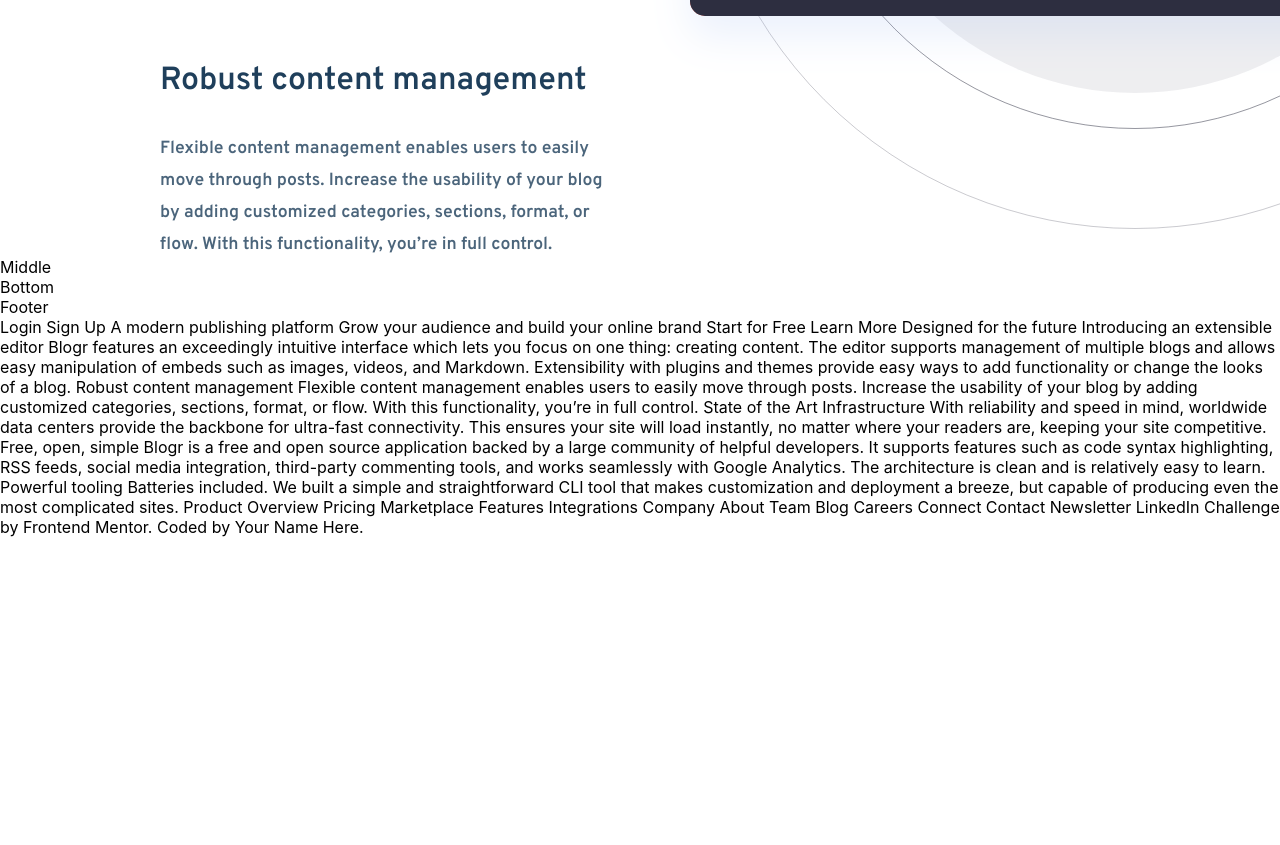
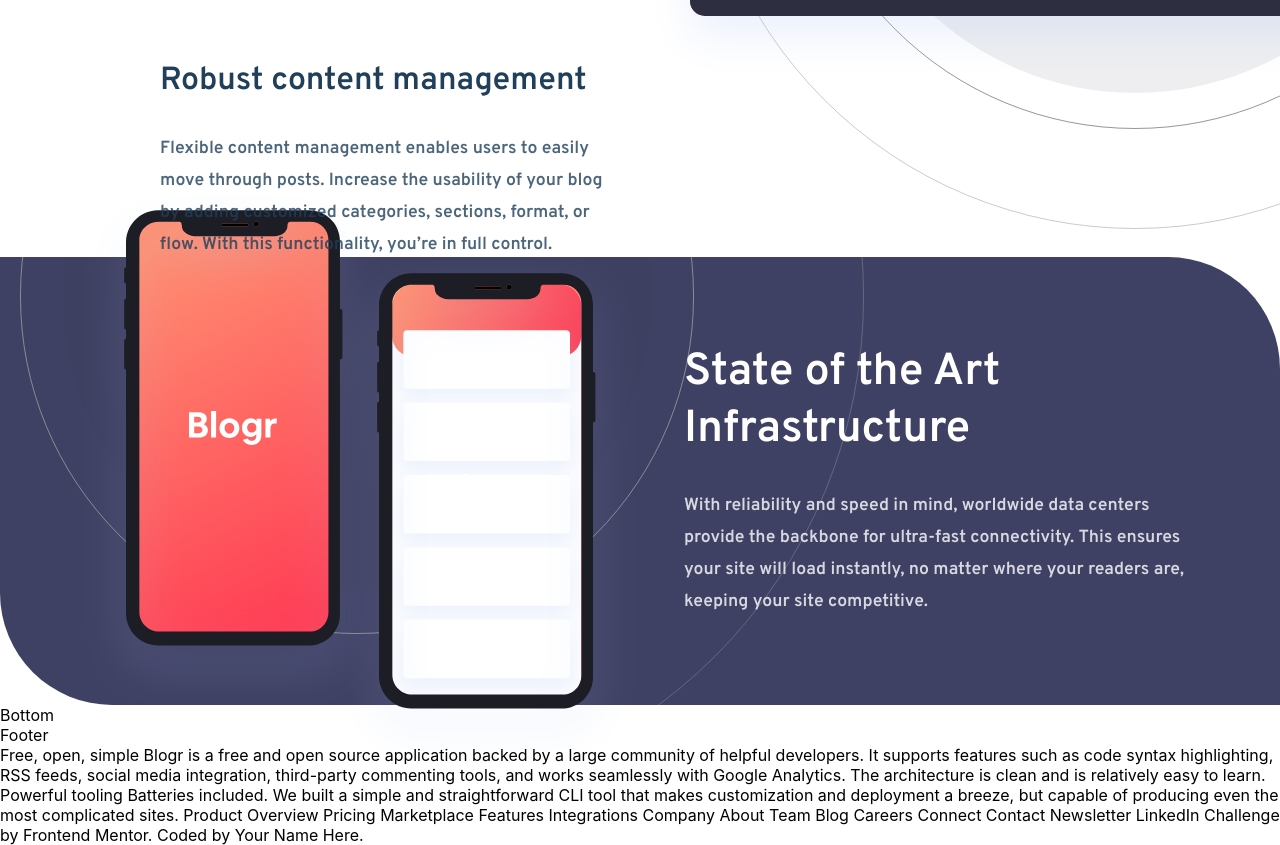
Before and after one commit to davidthus/blogr-landing-page, a React (Create React App) app: page / in a window 1280 px wide. Shown: the part 1303-2148 px from the top of the page. Before the commit the page ends 1840 px from the top, so only its background shows below. Built offline with nearby package versions, Linux system fonts and the light colour scheme.

Commit message:
finish middle section

```diff
--- a/src/App.js
+++ b/src/App.js
@@ -3,6 +3,7 @@ import { Bottom, Footer, Header, Middle, Top } from "./components";
 
 const AppContainer = styled.div`
   width: 100%;
+  overflow-x: hidden;
 `;
 
 function App() {
@@ -13,29 +14,14 @@ function App() {
       <Middle />
       <Bottom />
       <Footer />
- Login Sign Up A
-      modern publishing platform Grow your audience and build your online brand
-      Start for Free Learn More Designed for the future Introducing an
-      extensible editor Blogr features an exceedingly intuitive interface which
-      lets you focus on one thing: creating content. The editor supports
-      management of multiple blogs and allows easy manipulation of embeds such
-      as images, videos, and Markdown. Extensibility with plugins and themes
-      provide easy ways to add functionality or change the looks of a blog.
-      Robust content management Flexible content management enables users to
-      easily move through posts. Increase the usability of your blog by adding
-      customized categories, sections, format, or flow. With this functionality,
-      you’re in full control. State of the Art Infrastructure With reliability
-      and speed in mind, worldwide data centers provide the backbone for
-      ultra-fast connectivity. This ensures your site will load instantly, no
-      matter where your readers are, keeping your site competitive. Free, open,
-      simple Blogr is a free and open source application backed by a large
-      community of helpful developers. It supports features such as code syntax
-      highlighting, RSS feeds, social media integration, third-party commenting
-      tools, and works seamlessly with Google Analytics. The architecture is
-      clean and is relatively easy to learn. Powerful tooling Batteries
-      included. We built a simple and straightforward CLI tool that makes
-      customization and deployment a breeze, but capable of producing even the
-      most complicated sites. Product Overview Pricing Marketplace Features
+      Free, open, simple Blogr is a free and open source application backed by a
+      large community of helpful developers. It supports features such as code
+      syntax highlighting, RSS feeds, social media integration, third-party
+      commenting tools, and works seamlessly with Google Analytics. The
+      architecture is clean and is relatively easy to learn. Powerful tooling
+      Batteries included. We built a simple and straightforward CLI tool that
+      makes customization and deployment a breeze, but capable of producing even
+      the most complicated sites. Product Overview Pricing Marketplace Features
       Integrations Company About Team Blog Careers Connect Contact Newsletter
       LinkedIn Challenge by Frontend Mentor. Coded by Your Name Here.
     </AppContainer>
--- a/src/components/Middle/Middle.jsx
+++ b/src/components/Middle/Middle.jsx
@@ -1,8 +1,30 @@
 import React from "react";
-import styled from "styled-components";
+import Phones from "../../images/illustration-phones.svg";
+import {
+  ArticleContainer,
+  ArticleHeading,
+  Container,
+  Paragraph,
+  PhonesImage,
+} from "./Middle.style";
 
 function Middle() {
-  return <div>Middle</div>;
+  return (
+    <Container>
+      <asid>
+        <PhonesImage src={Phones} alt="phones" />
+      </asid>
+      <ArticleContainer>
+        <ArticleHeading>State of the Art Infrastructure</ArticleHeading>
+        <Paragraph>
+          With reliability and speed in mind, worldwide data centers provide the
+          backbone for ultra-fast connectivity. This ensures your site will load
+          instantly, no matter where your readers are, keeping your site
+          competitive.
+        </Paragraph>
+      </ArticleContainer>
+    </Container>
+  );
 }
 
 export default Middle;
--- /dev/null
+++ b/src/components/Middle/Middle.style.js
@@ -0,0 +1,86 @@
+import styled from "styled-components";
+import Circles from "../../images/bg-pattern-circles.svg";
+
+export const Container = styled.section`
+  width: 100vw;
+  border-bottom-left-radius: 7rem;
+  border-top-right-radius: 7rem;
+  display: flex;
+  height: 28rem;
+  align-items: center;
+  justify-content: center;
+  gap: 3rem;
+  background-color: ${(props) => props.theme.desaturatedblue};
+  background-image: url(${Circles});
+  background-repeat: no-repeat;
+  background-position: left -150px bottom -100px;
+
+  @media screen and (max-width: 1000px) {
+    gap: 0;
+  }
+
+  @media screen and (max-width: 875px) {
+    flex-direction: column;
+    height: 80vh;
+    padding-bottom: 4rem;
+    justify-content: flex-end;
+    background-position: bottom -50% center;
+  }
+
+  @media screen and (max-width: 470px) {
+    padding-bottom: 8rem;
+  }
+`;
+
+export const PhonesImage = styled.img`
+  @media screen and (max-width: 875px) {
+    width: 400px;
+    height: auto;
+  }
+
+  @media screen and (max-width: 550px) {
+    width: 300px;
+    height: auto;
+  }
+`;
+
+export const ArticleContainer = styled.article`
+  display: flex;
+  flex-direction: column;
+  gap: 2rem;
+  width: 40%;
+
+  @media screen and (max-width: 470px) {
+    width: 65%;
+  }
+`;
+
+export const ArticleHeading = styled.h3`
+  color: ${(props) => props.theme.text};
+  font-family: "Overpass", sans-serif;
+  font-weight: 600;
+  font-size: 2.8rem;
+
+  @media screen and (max-width: 875px) {
+    text-align: center;
+  }
+
+  @media screen and (max-width: 480px) {
+    font-size: 2rem;
+  }
+`;
+
+export const Paragraph = styled.p`
+  color: ${(props) => props.theme.text};
+  font-family: "Overpass", sans-serif;
+  opacity: 0.8;
+  font-size: 0.9rem;
+  text-align: left;
+  line-height: 2rem;
+  font-size: 1.1rem;
+  font-weight: 600;
+
+  @media screen and (max-width: 875px) {
+    text-align: center;
+  }
+`;
--- a/src/components/Top/Top.style.js
+++ b/src/components/Top/Top.style.js
@@ -21,7 +21,7 @@ export const Container = styled.section`
   }
 
   @media screen and (max-width: 970px) {
-    background-position: top 50px right -420px;
+    background-position: top 100px right -420px;
   }
 
   @media screen and (max-width: 875px) {
@@ -51,8 +51,8 @@ export const Heading = styled.h3`
   letter-spacing: -1px;
 
   @media screen and (max-width: 480px) {
+    text-align: center;
     font-size: 2rem;
-    text-align: center;
   }
 `;
 
@@ -93,6 +93,7 @@ export const ArticlesContainer = styled.div`
   padding-top: 8rem;
   padding-left: 10rem;
   gap: 5rem;
+  margin-bottom: 6rem;
 
   @media screen and (max-width: 1180px) {
     padding-left: 4rem;
@@ -102,6 +103,7 @@ export const ArticlesContainer = styled.div`
     padding-left: 0;
     padding-top: 4rem;
     align-items: center;
+    margin-bottom: 18rem;
   }
 `;
 
```
